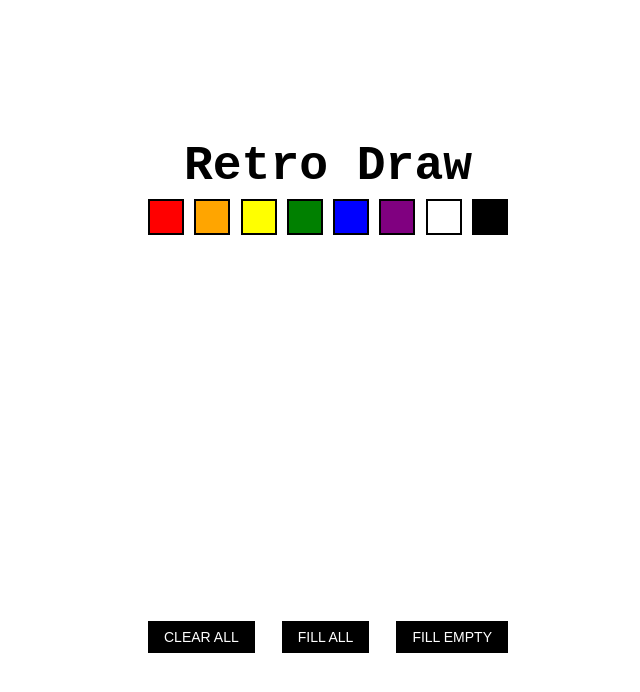
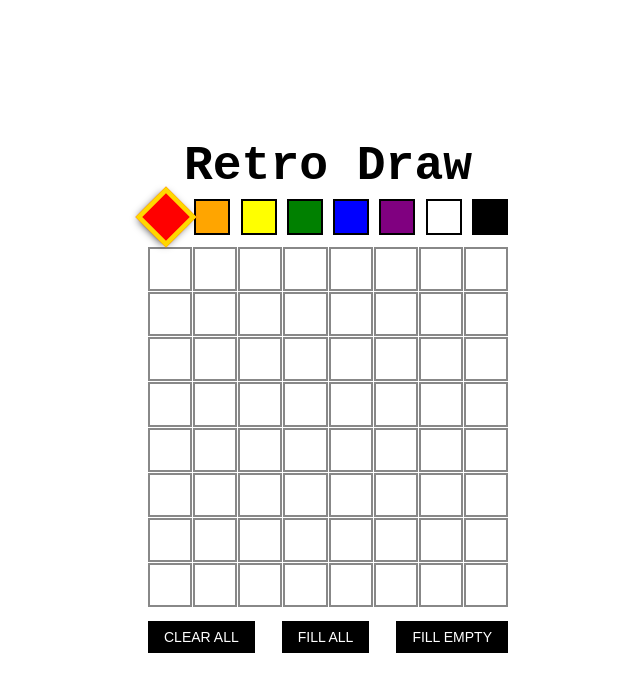
Before and after one commit to Aheiy1/Retro-Draw-React, a React (Create React App) app: page / in a window 1280 px wide. Shown: the top 692 px of the page, without its empty margins (312-952 px from the left). Built offline with nearby package versions, Linux system fonts and the light colour scheme.

Commit message:
got colors to change on click

```diff
--- a/src/components/App.js
+++ b/src/components/App.js
@@ -1,21 +1,18 @@
-import React, { useState } from 'react';
+import React, { useState } from "react";
 
 /**
  * The main application uses these four components
  */
-import Header from './Header';
-import Palette from './Palette';
-import Grid from './Grid';
-import ActionPanel from './ActionPanel';
+import Header from "./Header";
+import Palette from "./Palette";
+import Grid from "./Grid";
+import ActionPanel from "./ActionPanel";
 
 /**
  * We need access to COLORS and buildCellList for our initial
  * state objects
  */
-import {
-  COLORS,
-  buildCellList
-} from '../utils';
+import { COLORS, buildCellList } from "../utils";
 
 /**
  * The App component represents our entire application. It contains all of the
@@ -23,6 +20,8 @@ import {
  * with each other via state objects, and state functions.
  */
 const App = () => {
+  const [activeColor, setActiveColor] = useState(COLORS[0]);
+  const [cellList, setCellList] = useState(buildCellList());
   /**
    * Using useState you need to create:
    *
@@ -30,16 +29,22 @@ const App = () => {
    * - cellList, setCellList initialized to buildCellList()
    */
 
-  return <div className="app">
+  return (
+    <div className="app">
       {/* Header needs no props */}
       <Header />
       {/* Palette needs to be passed activeColor and setActiveColor */}
-    <Palette />
+      <Palette activeColor={activeColor} setActiveColor={setActiveColor} />
       {/* Grid needs to be passed activeColor, cellList, and setCellList */}
-    <Grid />
+      <Grid
+        activeColor={activeColor}
+        cellList={cellList}
+        setCellList={setCellList}
+      />
       {/* ActionPanel needs to be passed activeColor, cellList, and setCellList */}
       <ActionPanel />
     </div>
-}
+  );
+};
 
 export default App;
--- a/src/components/Grid.js
+++ b/src/components/Grid.js
@@ -1,6 +1,5 @@
-import React from 'react';
-import Cell from './Cell';
-
+import React from "react";
+import Cell from "./Cell";
 
 /**
  * The Grid component represents the interface for displaying clickable
@@ -8,10 +7,28 @@ import Cell from './Cell';
  * activeColor when a user clicks on it.
  */
 const Grid = (props) => {
+  const { activeColor, cellList, setCellList } = props;
+
+  return (
+    <div className="grid">
+      {cellList.map((cell, i) => {
+        return (
+          <Cell
+            key={`${i} grid-`}
+            color={cell.color}
+            handleClick={() => {
+              const copyList = [...cellList];
+              copyList[i].color = activeColor;
+              setCellList(copyList);
+            }}
+          />
+        );
+      })}
+    </div>
+  );
   /**
    * Create constants for activeColor, cellList, and setCellList, reading the value off of the props
    */
-
 
   /**
    * For the template you need to:
@@ -24,7 +41,6 @@ const Grid = (props) => {
    *        - updates the color of the clicked cell to the activeColor (the index from the map function is useful here)
    *        - calls setCellList, passing in the updated copy
    */
-  return <div className="grid"></div>
-}
+};
 
 export default Grid;
```
Lines whose indentation alone changed are shown as unchanged.
